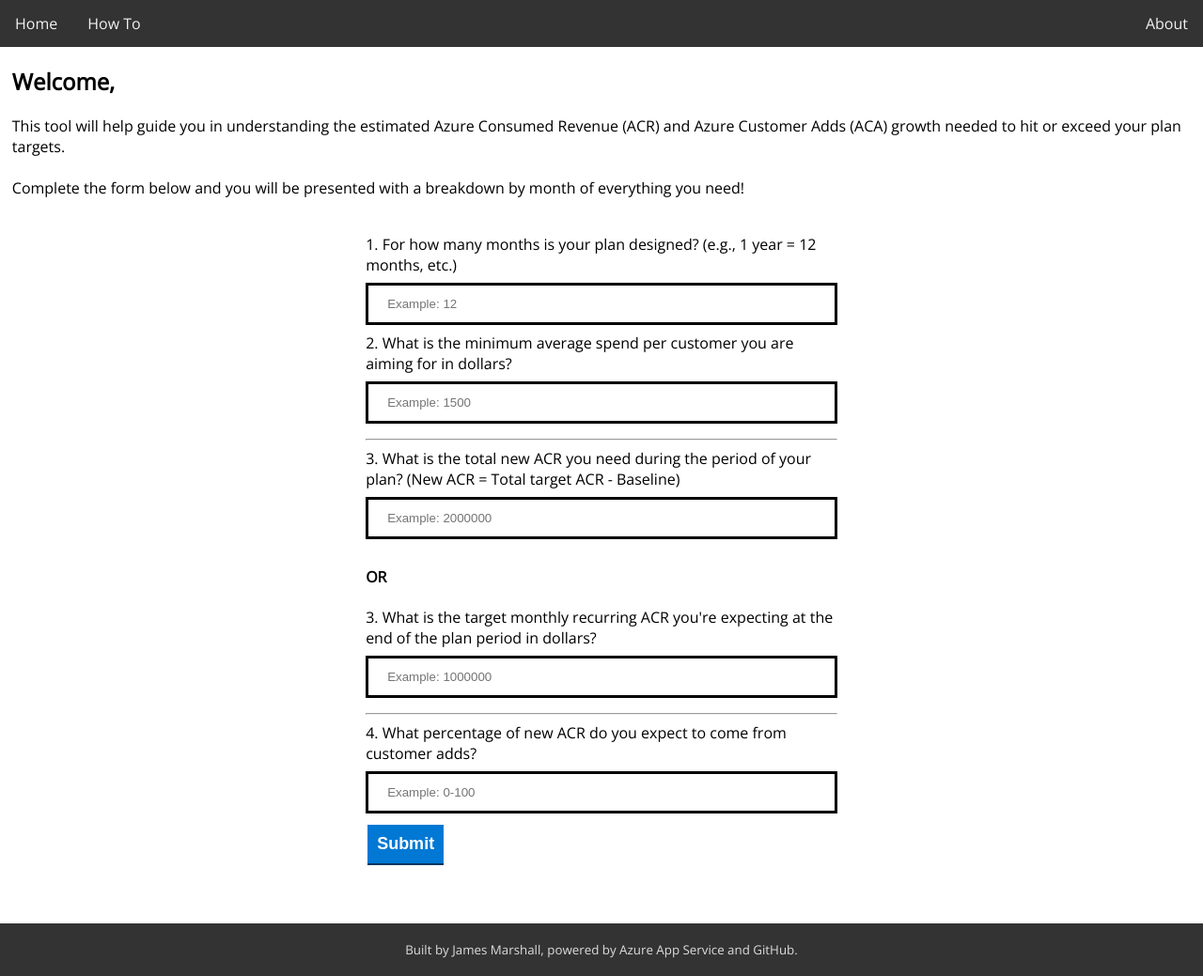
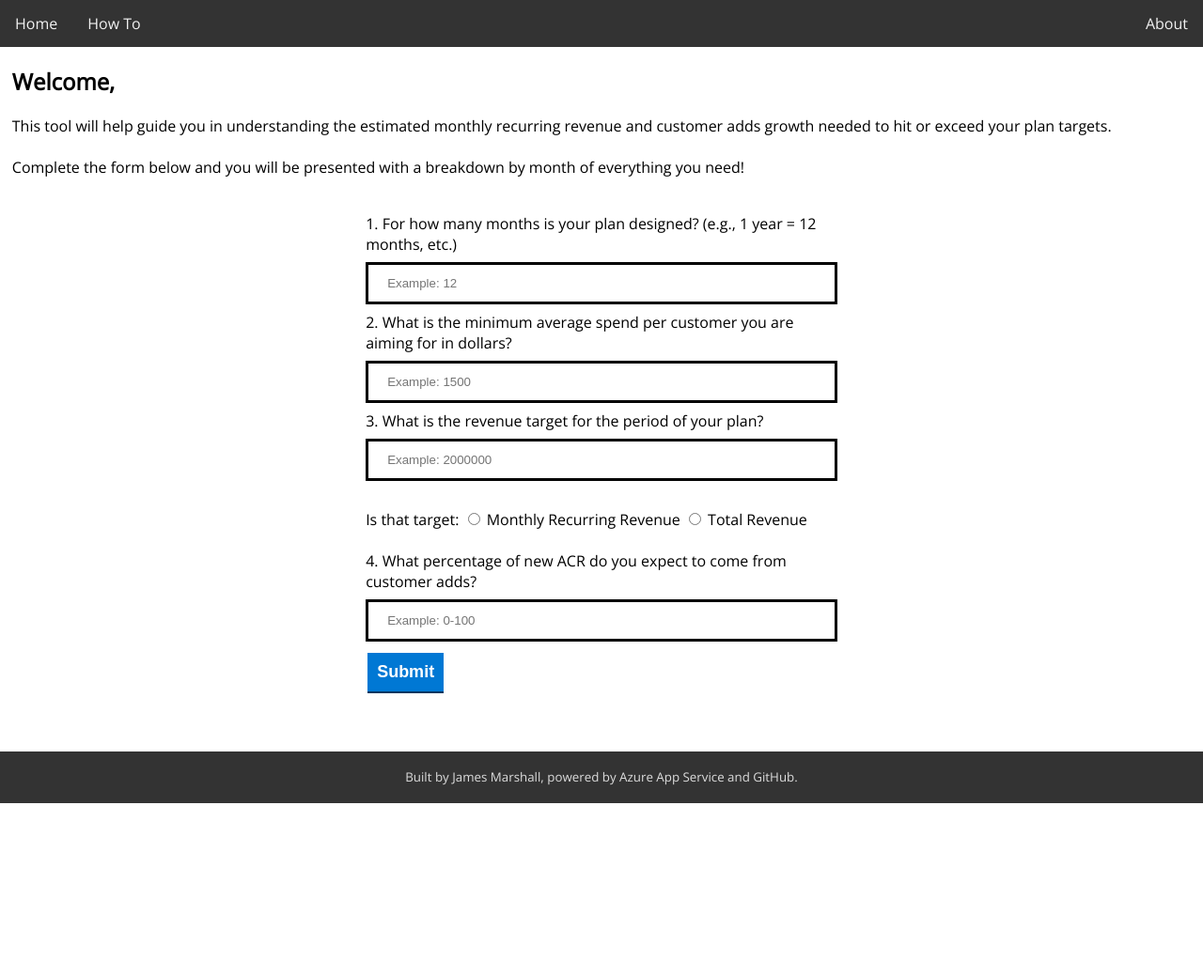
Before and after one commit to jamesbmarshall/azuretargetcalculator, a PHP site: page / in a window 1280 px wide. Shown: the part 96-1135 px from the top of the page at 94% size. After the commit the page ends 951 px from the top, so only its background shows below. Run offline with PHP 8.4, Linux system fonts and the light colour scheme.

Commit message:
Form input and validation

```diff
--- a/about.php
+++ b/about.php
@@ -1,11 +1,11 @@
 <?php include 'header.php';?>
 <body>
-<div class="header"><h1>Azure Target Calculator</h1></div>
+<div class="header"><h1>Cloud Target Calculator</h1></div>
 <?php include 'nav.php';?>
 
 
     <div class="column">
-    <p>The Azure Target Calculator is a partner-focused coaching tool developed by James Marshall, SMB Sales Lead for Azure at Mirosoft UK. It's aim
+    <p>The Cloud Target Calculator is a partner-focused coaching tool developed by James Marshall, SMB Sales Lead for Azure at Mirosoft UK. It's aim
         is to make simpler the process of estimating the levels of revenue and customer adds growth required in order to achieve the targets set
         in any given period.</p>
 
--- a/howto.php
+++ b/howto.php
@@ -2,7 +2,7 @@
 
 <body>
 
-<div class="header"><h1>Azure Target Calculator</h1></div>
+<div class="header"><h1>Cloud Target Calculator</h1></div>
 <?php include 'nav.php';?>
 
     <div class="column">
--- a/index.php
+++ b/index.php
@@ -12,18 +12,21 @@
 
         <div class="column">
             <h2>Welcome,</h2>
-            <p>This tool will help guide you in understanding the estimated Azure Consumed Revenue (ACR) and Azure Customer Adds (ACA) growth needed to hit or exceed your plan targets.<br><br>
+            <p>This tool will help guide you in understanding the estimated monthly recurring revenue and customer adds growth needed to hit or exceed your plan targets.<br><br>
             Complete the form below and you will be presented with a breakdown by month of everything you need!<br><br></p>
 
             <span id="form" style="display: table; width: 40%; margin: 0 auto">
             <form action="results.php" method="get" id="inputform" onsubmit="loadingscreen()">
             1. For how many months is your plan designed? (e.g., 1 year = 12 months, etc.) <input type="number" id="months" name="months" placeholder="Example: 12" required><br>
             2. What is the minimum average spend per customer you are aiming for in dollars? <input type="number" id="acpc" name="acpc" placeholder="Example: 1500" required><br>
-            <hr>
-            3. What is the total new ACR you need during the period of your plan? (New ACR = Total target ACR - Baseline) <input type="number" id="newacr" name="newacr" placeholder="Example: 2000000"><br>
-            <h4>OR</h4>
-            3. What is the target monthly recurring ACR you're expecting at the end of the plan period in dollars? <input type="number" id="mrrtarget" name="mrrtarget" placeholder="Example: 1000000"><br>
-            <hr>
+            3. What is the revenue target for the period of your plan? <input type="number" id="revenue" name="revenue" placeholder="Example: 2000000"><br>
+            <br>
+            Is that target:
+            <input type="radio" id="mrr" name="RevenueType" value="mrr" required>
+            <label for="mrr">Monthly Recurring Revenue</label>
+            <input type="radio" id="total" name="RevenueType" value="total">
+            <label for="total">Total Revenue</label><br>
+            <br>
             4. What percentage of new ACR do you expect to come from customer adds? <input type="number" step="any" id="newbus" name="newbus" placeholder="Example: 0-100" min="0" max="100" required><br>
             <input type="submit" id="runcalc">
             </form>
```
Also changed, not shown: results.php (+14 -5 lines).
